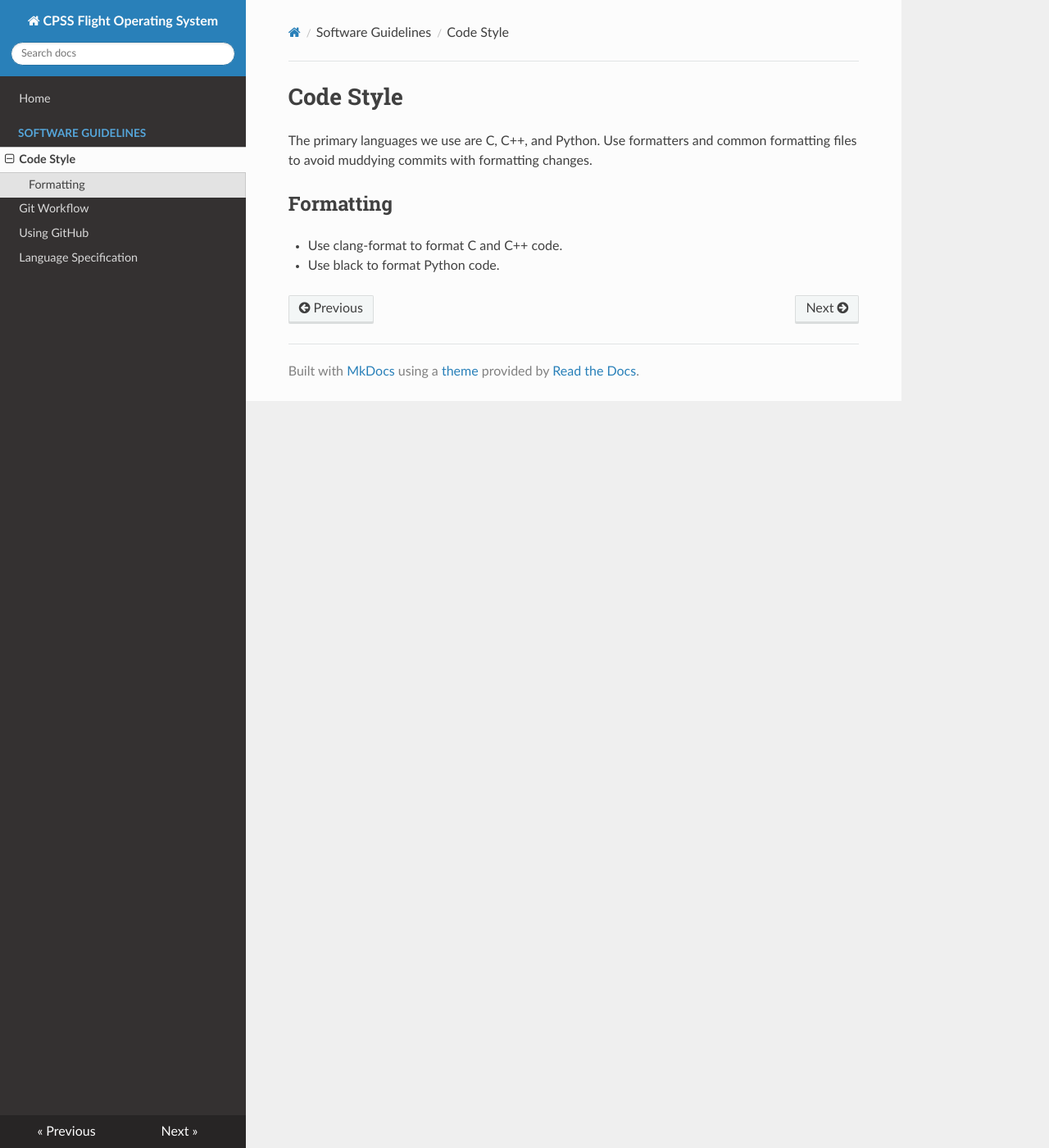
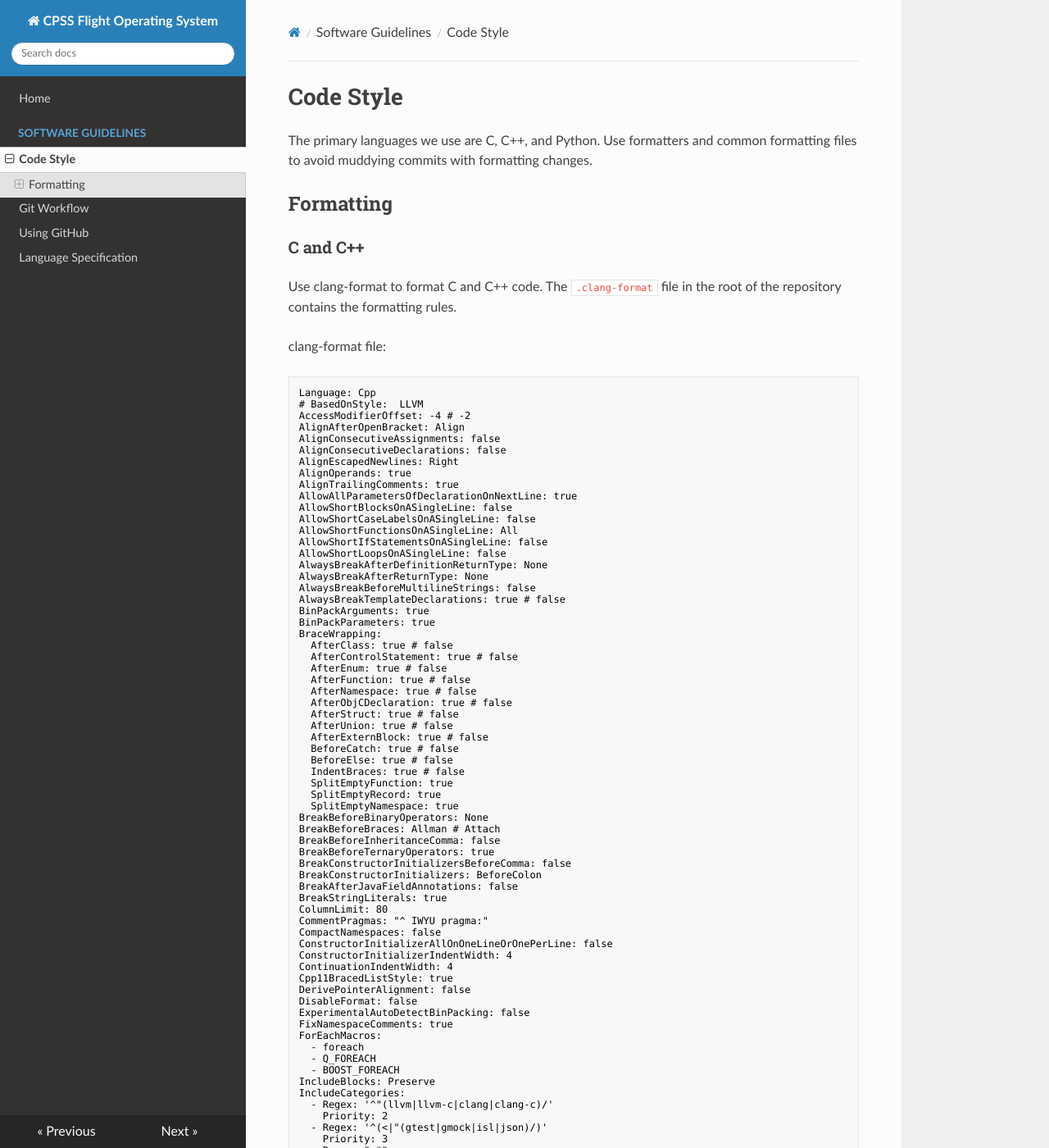
Before and after one commit to cpspacesystems/avionics_docs, an MkDocs documentation site: the page built from docs/software_guidelines/code-style.md, in a window 1280 px wide and 1400 px high. Shown: the whole window at 82% size. Built offline with MkDocs 1.6.1, drawn with Linux system fonts in a browser that asks for light colours; nearby versions of some CDN libraries; some of the changed text lies outside the part shown.

Commit message:
add .clang-format file

````diff
--- a/docs/software_guidelines/code-style.md
+++ b/docs/software_guidelines/code-style.md
@@ -4,5 +4,123 @@ The primary languages we use are C, C++, and Python. Use formatters and common f
 
 ## Formatting
 
-- Use clang-format to format C and C++ code.
-- Use black to format Python code.
+### C and C++
+
+Use clang-format to format C and C++ code. The `.clang-format` file in the root of the repository contains the formatting rules.
+
+clang-format file:
+
+```txt
+Language: Cpp
+# BasedOnStyle:  LLVM
+AccessModifierOffset: -4 # -2
+AlignAfterOpenBracket: Align
+AlignConsecutiveAssignments: false
+AlignConsecutiveDeclarations: false
+AlignEscapedNewlines: Right
+AlignOperands: true
+AlignTrailingComments: true
+AllowAllParametersOfDeclarationOnNextLine: true
+AllowShortBlocksOnASingleLine: false
+AllowShortCaseLabelsOnASingleLine: false
+AllowShortFunctionsOnASingleLine: All
+AllowShortIfStatementsOnASingleLine: false
+AllowShortLoopsOnASingleLine: false
+AlwaysBreakAfterDefinitionReturnType: None
+AlwaysBreakAfterReturnType: None
+AlwaysBreakBeforeMultilineStrings: false
+AlwaysBreakTemplateDeclarations: true # false
+BinPackArguments: true
+BinPackParameters: true
+BraceWrapping:
+  AfterClass: true # false
+  AfterControlStatement: true # false
+  AfterEnum: true # false
+  AfterFunction: true # false
+  AfterNamespace: true # false
+  AfterObjCDeclaration: true # false
+  AfterStruct: true # false
+  AfterUnion: true # false
+  AfterExternBlock: true # false
+  BeforeCatch: true # false
+  BeforeElse: true # false
+  IndentBraces: true # false
+  SplitEmptyFunction: true
+  SplitEmptyRecord: true
+  SplitEmptyNamespace: true
+BreakBeforeBinaryOperators: None
+BreakBeforeBraces: Allman # Attach
+BreakBeforeInheritanceComma: false
+BreakBeforeTernaryOperators: true
+BreakConstructorInitializersBeforeComma: false
+BreakConstructorInitializers: BeforeColon
+BreakAfterJavaFieldAnnotations: false
+BreakStringLiterals: true
+ColumnLimit: 80
+CommentPragmas: "^ IWYU pragma:"
+CompactNamespaces: false
+ConstructorInitializerAllOnOneLineOrOnePerLine: false
+ConstructorInitializerIndentWidth: 4
+ContinuationIndentWidth: 4
+Cpp11BracedListStyle: true
+DerivePointerAlignment: false
+DisableFormat: false
+ExperimentalAutoDetectBinPacking: false
+FixNamespaceComments: true
+ForEachMacros:
+  - foreach
+  - Q_FOREACH
+  - BOOST_FOREACH
+IncludeBlocks: Preserve
+IncludeCategories:
+  - Regex: '^"(llvm|llvm-c|clang|clang-c)/'
+    Priority: 2
+  - Regex: '^(<|"(gtest|gmock|isl|json)/)'
+    Priority: 3
+  - Regex: ".*"
+    Priority: 1
+IncludeIsMainRegex: "(Test)?$"
+IndentCaseLabels: true # false
+IndentPPDirectives: None
+IndentWidth: 4 #2
+IndentWrappedFunctionNames: false
+JavaScriptQuotes: Leave
+JavaScriptWrapImports: true
+KeepEmptyLinesAtTheStartOfBlocks: true
+MacroBlockBegin: ""
+MacroBlockEnd: ""
+MaxEmptyLinesToKeep: 1
+NamespaceIndentation: None
+ObjCBlockIndentWidth: 2
+ObjCSpaceAfterProperty: false
+ObjCSpaceBeforeProtocolList: true
+PenaltyBreakAssignment: 2
+PenaltyBreakBeforeFirstCallParameter: 19
+PenaltyBreakComment: 300
+PenaltyBreakFirstLessLess: 120
+PenaltyBreakString: 1000
+PenaltyExcessCharacter: 1000000
+PenaltyReturnTypeOnItsOwnLine: 60
+PointerAlignment: Left # Right
+ReflowComments: true
+SortIncludes: true
+SortUsingDeclarations: true
+SpaceAfterCStyleCast: false
+SpaceAfterTemplateKeyword: true
+SpaceBeforeAssignmentOperators: true
+SpaceBeforeParens: ControlStatements
+SpaceInEmptyParentheses: false
+SpacesBeforeTrailingComments: 1
+SpacesInAngles: false
+SpacesInContainerLiterals: true
+SpacesInCStyleCastParentheses: false
+SpacesInParentheses: false
+SpacesInSquareBrackets: false
+Standard: Cpp11
+TabWidth: 8
+UseTab: Never
+```
+
+### Python
+
+Use black to format Python code.
````
